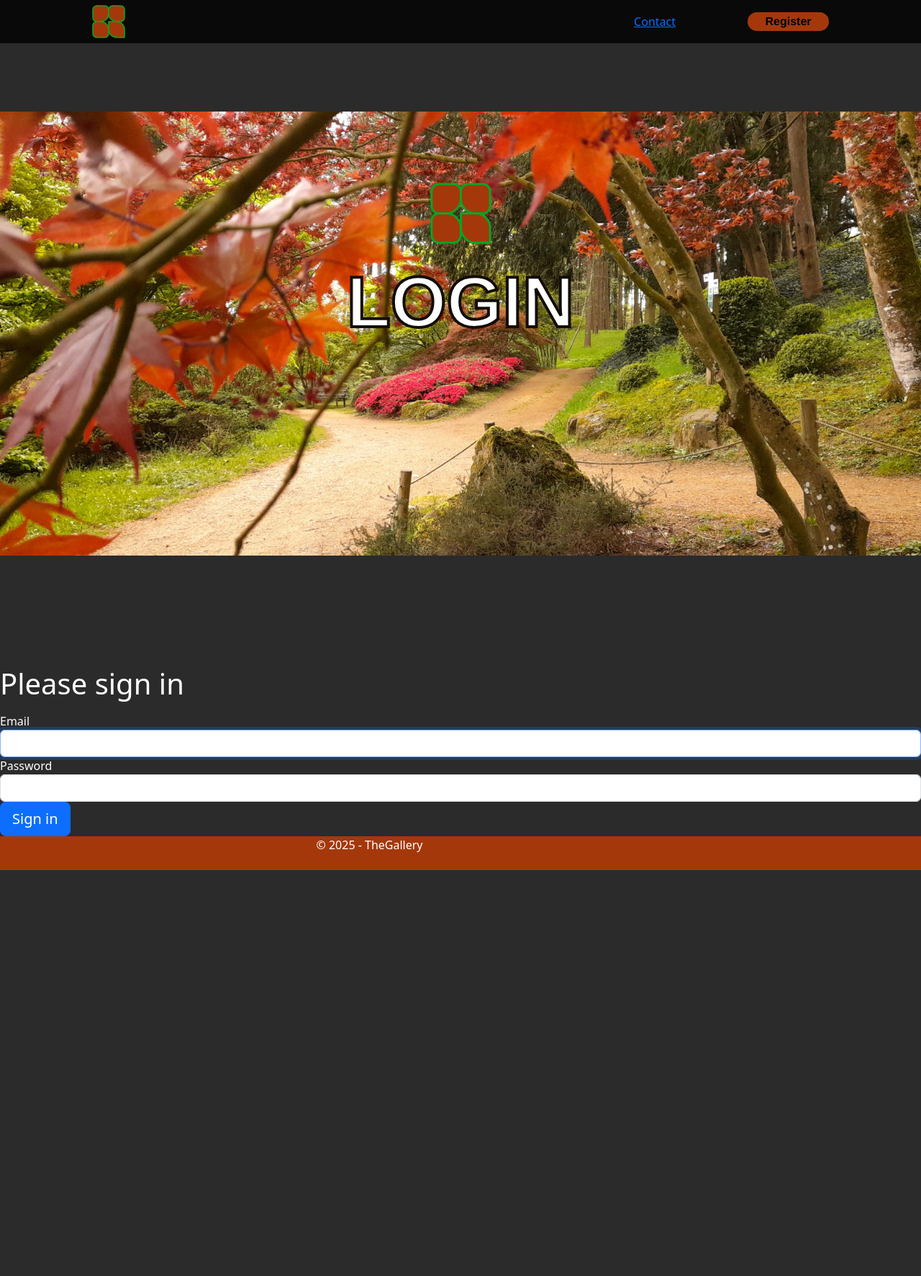
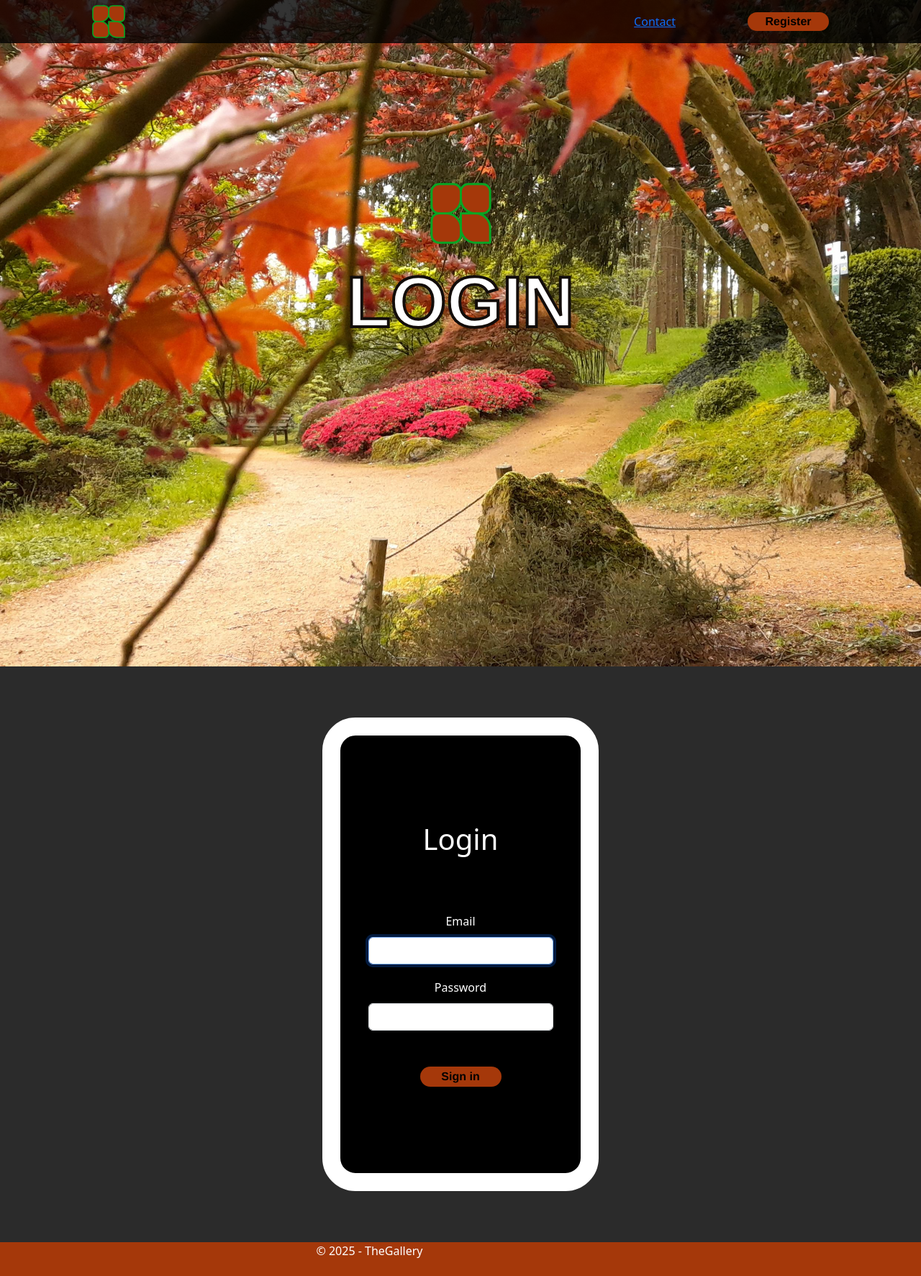
Before and after one commit to DaxaXAd/thegallery, a Symfony app: template TheGallery/templates/security/login.html.twig in a window 1280 px wide. Shown: the whole page at 72% size. Before the commit the page ends 1209 px from the top, so only its background shows below. Run offline with Twig, Linux system fonts and the light colour scheme; the template is opened without the code that fills it, so the values that code supplies are empty; style sheets or scripts are compiled from the project's sources; some libraries are stand-ins or nearby versions.

Commit message:
test creating sass added style for login form

```diff
--- a/TheGallery/assets/styles/app.css
+++ b/TheGallery/assets/styles/app.css
@@ -45,7 +45,7 @@ main {
 body .header_image {
     /* background-color: var(--variable-collection-primary-automn); */
     background-image: url(images/header_automn.png);
-    background-size: contain;
+    background-size: cover;
     background-position: center;
     background-repeat: no-repeat;
     width: 100%;
@@ -96,6 +96,34 @@ body .header_image {
     padding: 4px 24px;
     justify-content: center;
     align-items: center;
+}
+
+.sign-in {
+    display: flex;
+    width: 113px;
+    padding: 4px 24px;
+    justify-content: center;
+    align-items: center;
+    border-radius: 23px;
+    background: var(--Primary-automn, #A5380A);
+    /* typo */
+    color: var(--Primary-dark, #000000);
+    font-family: "Lexend-Bold", Helvetica;
+    font-size: 16px;
+    font-style: normal;
+    font-weight: 700;
+    line-height: normal;
+    text-decoration: none;
+    cursor: pointer;
+    transition: transform 0.2s ease-out;
+}
+
+.sign-in:hover {
+    background-color: var(--variable-collection-white);
+    color: var(--variable-collection-primary-dark);
+    border: 3px solid;
+    border-color: var(--variable-collection-text-autumn);
+    transform: scale(1.1);
 }
 
 .register-btn {
@@ -433,6 +461,25 @@ body .header_image {
     text-transform: uppercase;
 }
 
+.form-container .form_group {
+    display: flex;
+    flex-direction: column;
+    justify-content: center;
+    align-items: center;
+}
+
+.form_group .form_input {
+    display: flex;
+    flex-direction: column;
+    justify-content: center;
+    align-items: center;
+    gap: 10px;
+    width: 100%;
+    margin-top: 20px;
+}
+
+
+
 /*====== end login page ======*/
 
 /*====== post page =======*/
--- a/TheGallery/templates/security/login.html.twig
+++ b/TheGallery/templates/security/login.html.twig
@@ -43,33 +43,39 @@
 
 		</header>
 
-
+	<main>
+		{% if app.user is empty %}
 		<form class="form_container" method="post">
 			{% if error %}
 				<div class="alert alert-danger">{{ error.messageKey|trans(error.messageData, 'security') }}</div>
 			{% endif %}
 
-		{% if app.user %}
-			<div class="mb-3">
-				You are logged in as
-				{{ app.user.userIdentifier }},
-				<a href="{{ path('app_logout') }}">Logout</a>
-			</div>
-		{% endif %}
+			<h1 class="h1">Login</h1>
 
-		<h1 class="h1 mb-3 font-weight-normal">Please sign in</h1>
+			<div class="form_group">
+
+					<div class="form_input">
 						<label for="username">Email</label>
 						<input type="email" value="{{ last_username }}" name="_username" id="username" class="form-control" autocomplete="email" required autofocus>
+					</div>
+					<div class="form_input">
 						<label for="password">Password</label>
 						<input type="password" name="_password" id="password" class="form-control" autocomplete="current-password" required>
+					</div>
 
+
+			</div>
 			<input type="hidden" name="_csrf_token" value="{{ csrf_token('authenticate') }}">
 
 
-		<button class="btn btn-lg btn-primary" type="submit">
+				<button class="btn sign-in" type="submit">
 					Sign in
 				</button>
 		</form>
+		{% else %}
+			<a href="{{ path('app_post_index') }}">Go to the homepage</a>
+		{% endif %}
+	</main>
 {% endblock %}
 
 
```
Also changed, not shown: TheGallery/assets/styles/scss/abstracts/_variables.scss (added, +8 -0 lines), TheGallery/assets/styles/scss/components/_buttons.scss (added, +47 -0 lines), TheGallery/assets/styles/scss/components/_logo.scss (added, +8 -0 lines), TheGallery/assets/styles/scss/layouts/_footer.scss (added, +15 -0 lines), TheGallery/assets/styles/scss/layouts/_header.scss (added, +52 -0 lines), TheGallery/assets/styles/scss/main.scss (added, +17 -0 lines), TheGallery/assets/styles/scss/pages/_home.scss (added, +45 -0 lines), TheGallery/assets/styles/scss/pages/_login.scss (added, +23 -0 lines), TheGallery/templates/user/show.html.twig (+8 -6 lines), TheGallery/assets/styles/scss/abstracts/_mixins.scss (added), TheGallery/assets/styles/scss/base/_reset.scss (added), TheGallery/assets/styles/scss/components/_card.scss (added), TheGallery/assets/styles/scss/layouts/_main.scss (added), TheGallery/assets/styles/scss/pages/_post.scss (added), 1 more files. Lines whose indentation alone changed are shown as unchanged.
